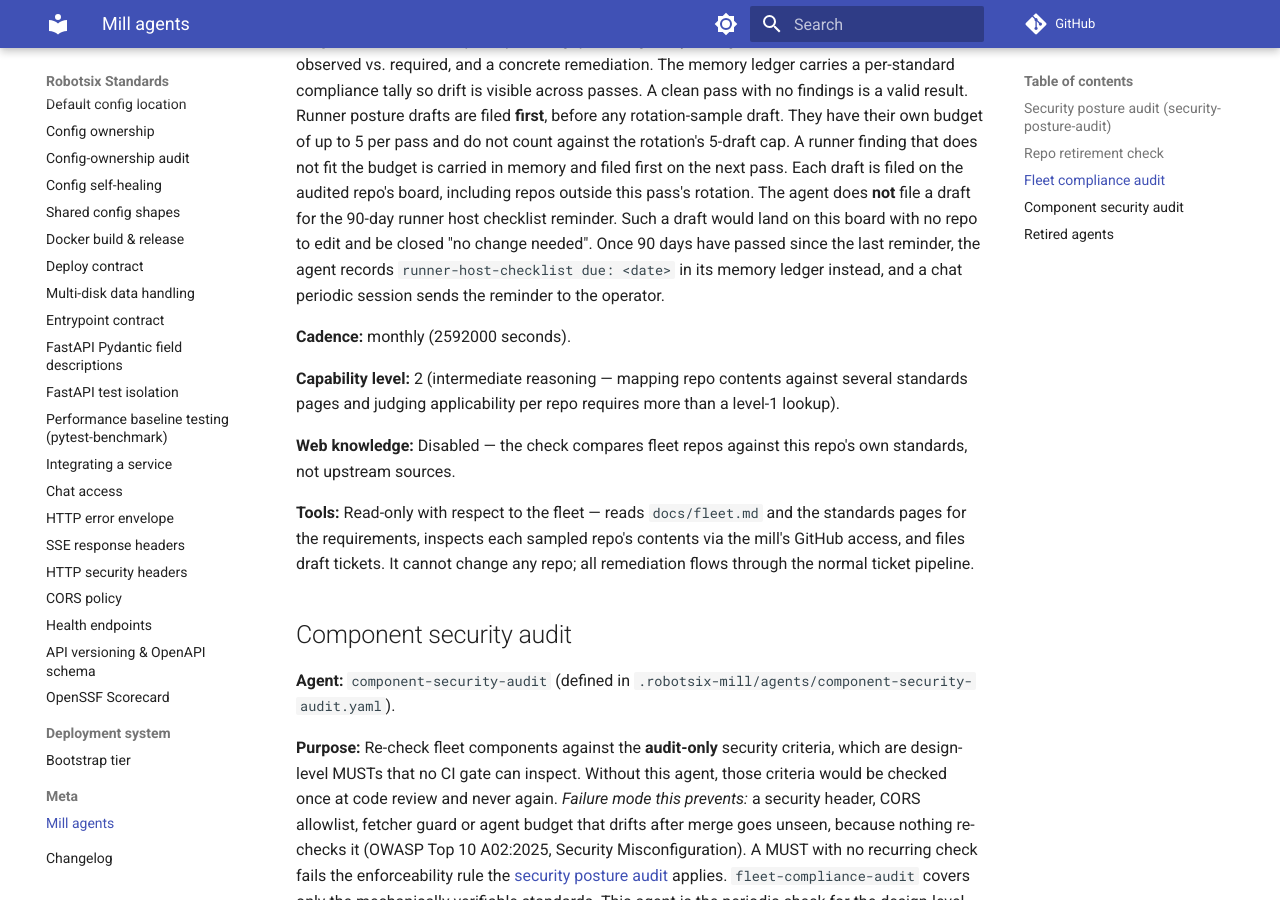
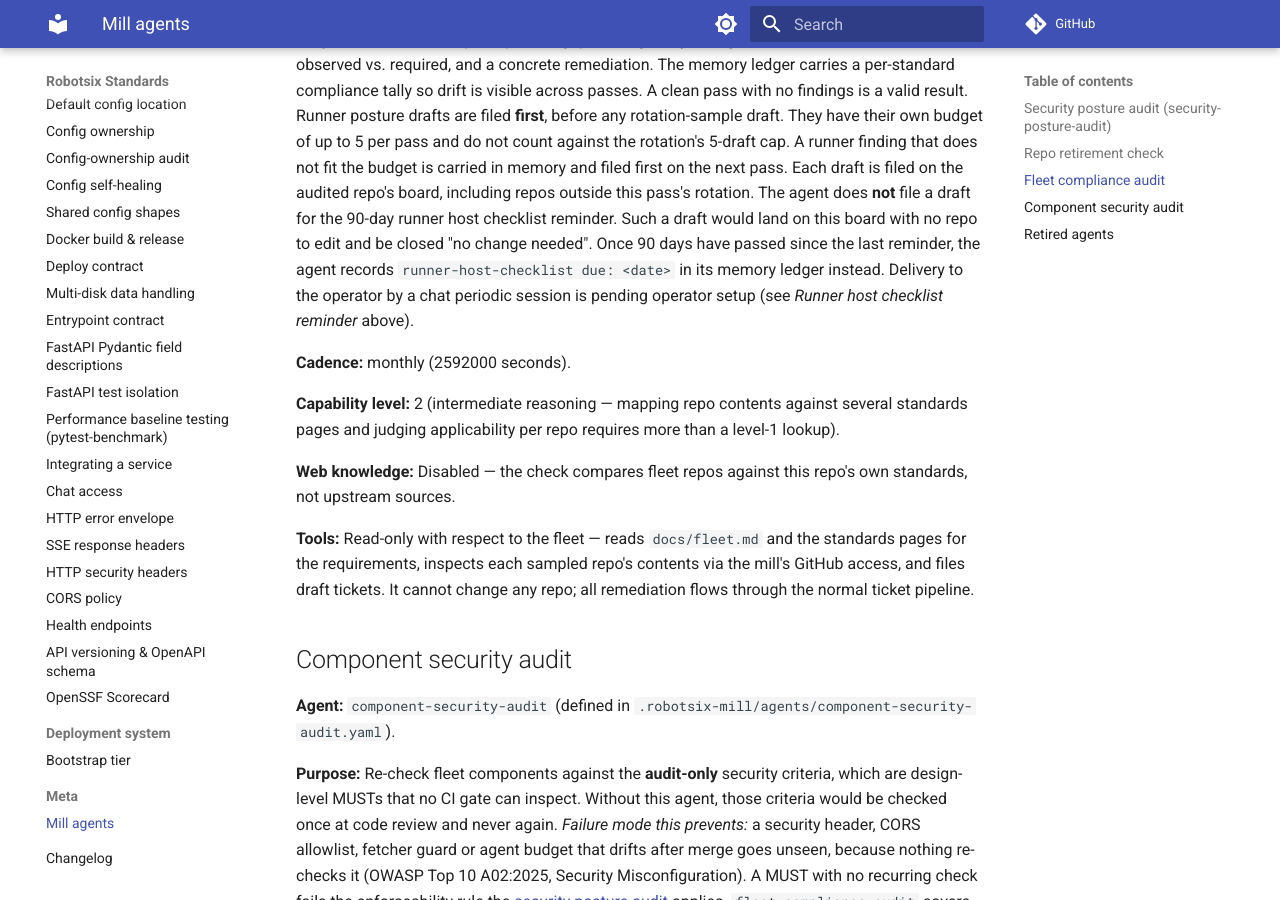
Before and after one commit to damien-robotsix/robotsix-standards, an MkDocs documentation site: the page built from docs/mill-agents.md, in a window 1280 px wide and 900 px high, scrolled down 3355 px. Built offline with MkDocs 1.6.1 and Material for MkDocs 9.7.7, drawn with Linux system fonts in a browser that asks for light colours; comment, search, counter and statistics services are not loaded.

Commit message:
docs: mill-agents.md says a chat session delivers the runner checklist reminder, but the same section says that session isn't set up yet (20261102T075810Z-mill-agents-md-says-a-chat-session-deliv-d1e2) (#484)
Co-authored-by: robotsix-mill <mill@robotsix.local>

```diff
--- a/docs/mill-agents.md
+++ b/docs/mill-agents.md
@@ -176,8 +176,8 @@ rotation. The agent does **not** file a draft for the 90-day runner host
 checklist reminder. Such a draft would land on this board with no repo to
 edit and be closed "no change needed". Once 90 days have passed since the
 last reminder, the agent records `runner-host-checklist due: <date>` in its
-memory ledger instead, and a chat periodic session sends the reminder to the
-operator.
+memory ledger instead. Delivery to the operator by a chat periodic session is
+pending operator setup (see *Runner host checklist reminder* above).
 
 **Cadence:** monthly (2592000 seconds).
 
```
